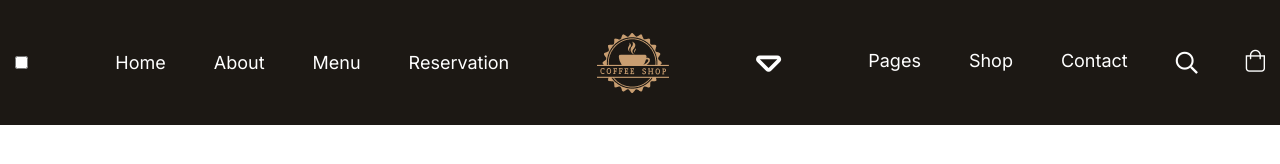
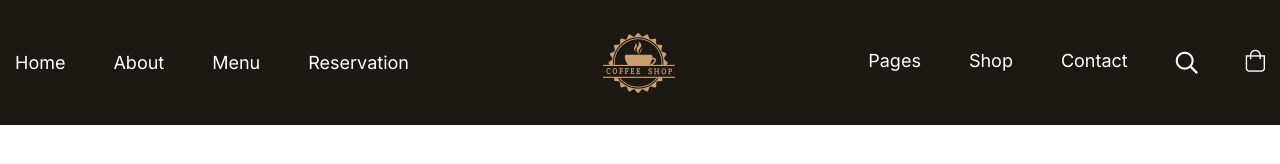
Before and after one commit to Jasur893/Coffee, a plain HTML site: page index.html in a window 1280 px wide. Drawn offline with Linux system fonts and the light colour scheme.

Commit message:
Add deleted checkbox

```diff
--- a/index.html
+++ b/index.html
@@ -17,7 +17,7 @@
   <header class="header">
       <div class="header__nav container-header">
 
-        <input type="checkbox" id="menu">
+
 
         <div class="header__left">
           <ul class="list">
@@ -32,9 +32,6 @@
 
 
 
-        <label for="menu">
-          <div class="menu"><i class="far fa-caret-down"></i></div>
-        </label>
 
         <div class="header__right">
           <ul class="list">
```
